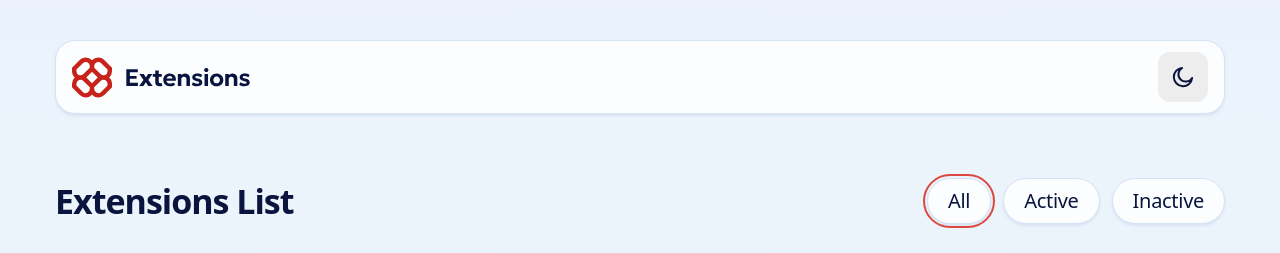
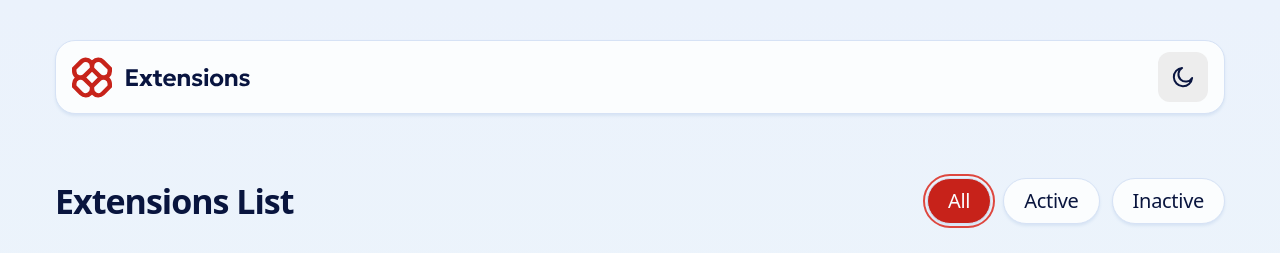
Before and after one commit to hector1234567/fm-browser-extension-manager-ui, a website: page index.html in a window 1280 px wide. Both pictures are taken after a click on the link "All". Shown: the top 253 px of the page. Drawn offline with nearby package versions, Linux system fonts and the light colour scheme; files that its build step writes are made by us from their sources; a web font is replaced by a local one.

Commit message:
Fix active filters

```diff
--- a/index.html
+++ b/index.html
@@ -26,7 +26,7 @@
         <nav class="navbar">
           <h1 class="navbar__heading">Extensions List</h1>
           <div class="navbar__buttons">
-            <a href="#all" class="navbar__button">All</a>
+            <a href="#all" class="navbar__button active">All</a>
             <a href="#active" class="navbar__button">Active</a>
             <a href="#inactive" class="navbar__button">Inactive</a>
           </div>
--- a/index.js
+++ b/index.js
@@ -63,7 +63,9 @@ function filterList() {
   filterButtons
     .querySelectorAll(".navbar__button")
     .forEach((el) => el.classList.remove("active"));
-  filterButtons.querySelector(`[href="${filter}"]`).classList.add("active");
+  const activeButton = filterButtons.querySelector(`[href="${filter}"]`);
+  if (!activeButton) return;
+  activeButton.classList.add("active");
   renderExtensionList();
 }
 
```
